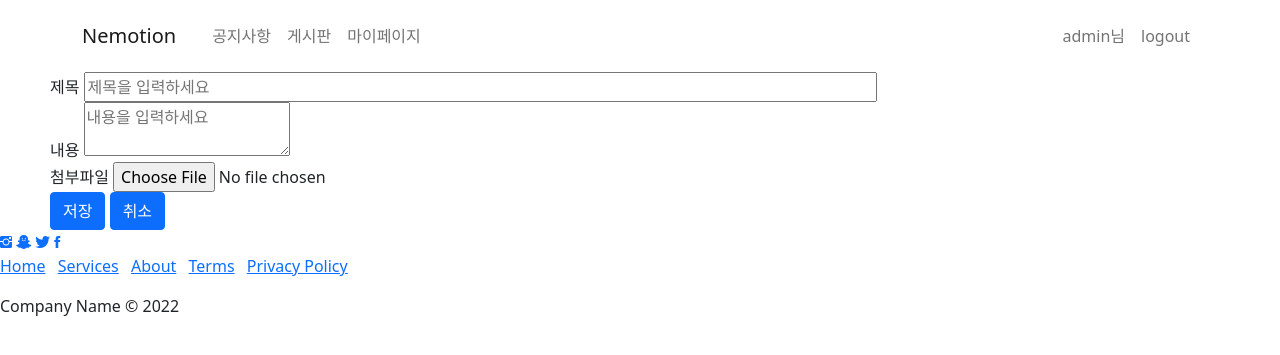
After one commit to doradorani/VoiceEmotion, a Django app: page /board/detail/edit/1/ in a window 1280 px wide. The commit adds this page. Shown: the top 355 px of the page. Run offline with Django 4.2, Linux system fonts and the light colour scheme; a user stored in the database is signed in; data comes from the database, SQL or seed files in the repository; both versions use the stored data as it was after the commit.

Commit message:
board edit1

```diff
--- a/board/templates/board/board.html
+++ b/board/templates/board/board.html
@@ -16,7 +16,7 @@
         {% for data in info %}
           <tr>
             <td>{{ data.id }}</td>
-            <td><a href="../detail/{{ data.id }}">{{ data.title }}</a></td>
+            <td><a href="../board/detail/{{ data.id }}">{{ data.title }}</a></td>
             <td>{{ data.user }}</td>
             <td>{{ data.hit_cnt }}</td>
             <td>{{ data.date }}</td>
--- a/board/templates/board/detail.html
+++ b/board/templates/board/detail.html
@@ -39,6 +39,7 @@
                 </div>
               </div>
             </div>
+            <a href="../edit/{{ board.id }}" class="btn btn-primary" type="submit">수정</a>
             <hr/>
             <div style='text-align: center'><p><b>댓글</p></b> </div>
             <hr/>
--- /dev/null
+++ b/board/templates/board/edit.html
@@ -0,0 +1,17 @@
+{% extends "board/base.html" %}
+{% load static %}
+{% block content %}
+  <!-- End: Navigation Clean -->
+  <section style="padding: 0 50px">
+    <form method="post" enctype="multipart/form-data">
+      {% csrf_token %} {% include "form_errors.html" %}
+      <div> 제목 <input name="title" size="80" placeholder="제목을 입력하세요"></div>
+      <div> 내용 <textarea name="content" size="80" placeholder="내용을 입력하세요"></textarea></div>
+      <div style="width:800px;"> 첨부파일 <input type="file" name="file"></div>
+      <button class="btn btn-primary" type="submit">저장</button>
+      <a href="{% url 'board:board' %}">
+        <button class="btn btn-primary" type="button">취소</button>
+      </a>
+    </form>
+  </section>
+{% endblock %}
--- a/board/urls.py
+++ b/board/urls.py
@@ -4,7 +4,8 @@ from . import views
 
 app_name = 'board'
 urlpatterns = [
-    path('board/', views.board_paging, name='board'),
+    path('', views.board_paging, name='board'),
     path('write/', views.board_write, name='write'),
     path('detail/<int:pk>/', views.board_detail, name='board_detail'),
+    path('detail/edit/<int:pk>/',views.board_edit,name='edit'),
 ]
--- a/board/views.py
+++ b/board/views.py
@@ -3,6 +3,7 @@ from django.core.paginator import Paginator
 from django.http import HttpResponse
 from django.shortcuts import get_object_or_404, redirect, render
 from django.views.decorators.csrf import csrf_exempt
+from sqlalchemy import null
 
 from .forms import BoardWriteForm, CommentForm
 from .models import *
@@ -87,3 +88,16 @@ def comment(request, board_id):
 
     context = {'board': board, 'form': form}
     return render(request, 'board:detail', context)
+
+@csrf_exempt
+@login_required
+def board_edit(request, pk):
+    board = Board.objects.get(id=pk)
+    if request.method == "POST":
+        board.title = request.POST['title']
+        board.content = request.POST['content']
+        board.save()
+        return redirect('board:board')
+    else:
+        boardForm = BoardWriteForm
+        return render(request, 'board/edit.html', {'boardForm': boardForm})
--- a/config/urls.py
+++ b/config/urls.py
@@ -21,7 +21,7 @@ from django.views.generic.base import RedirectView
 urlpatterns = [
     path('admin/', admin.site.urls),
     path('', include('main.urls')),
-    path('member/', include('member.urls')),
-    path('', include('board.urls'), name='board'),
+    path('member/', include('member.urls'),name='member'),
+    path('board/', include('board.urls'), name='board'),
     path('favicon.ico', RedirectView.as_view(url=staticfiles_storage.url('favicon.ico'))),
 ]
```
Also changed, not shown: db.sqlite3.
